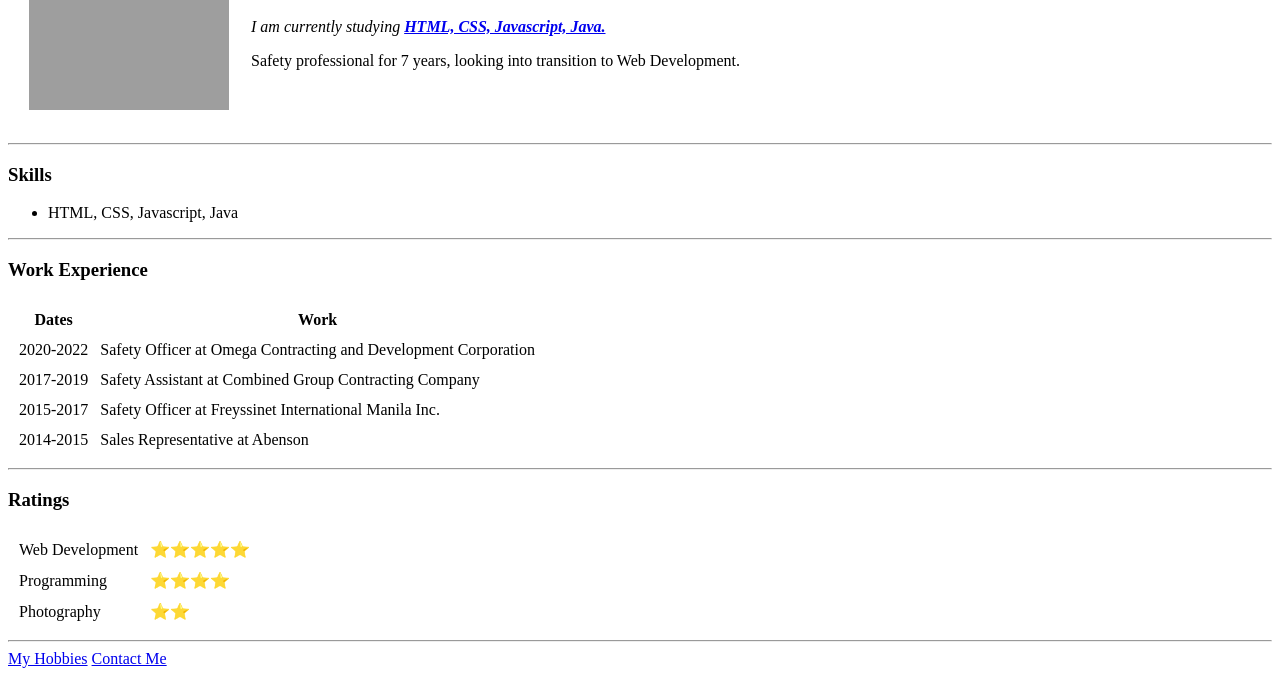
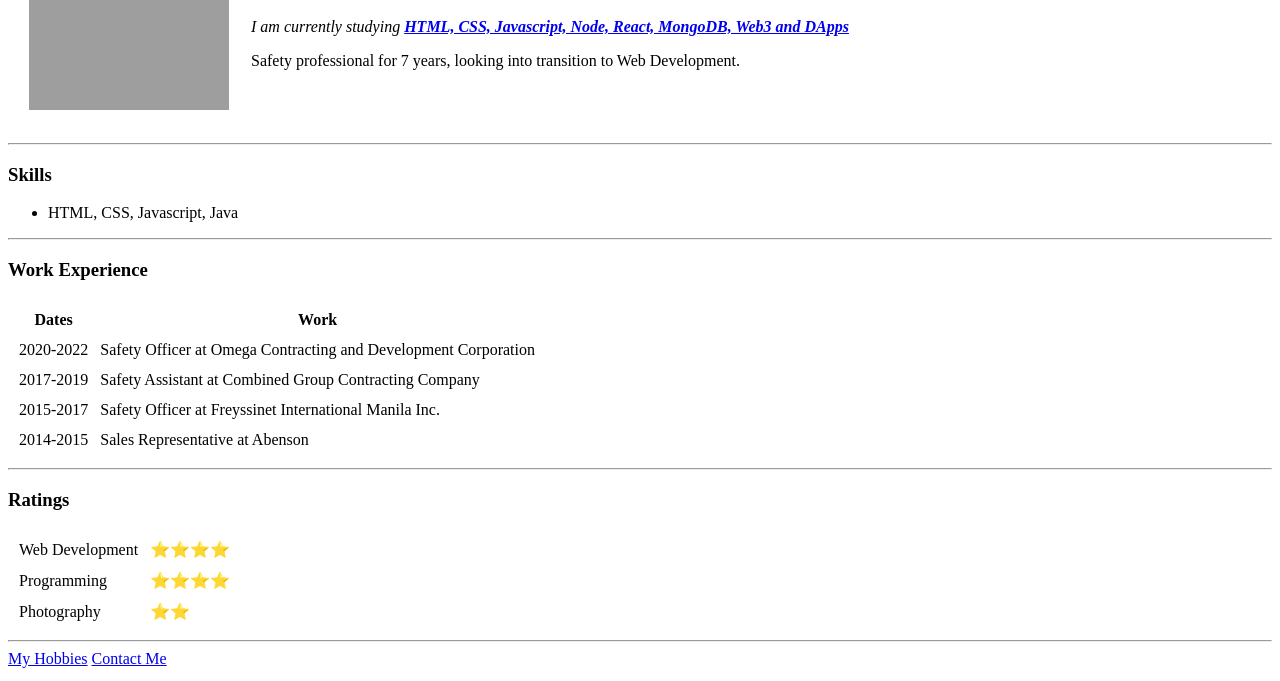
Before and after one commit to karlvindev/cv, a plain HTML site: page index.html in a window 1280 px wide. Shown: the part 119-800 px from the top of the page. Drawn offline with Linux system fonts and the light colour scheme; grey boxes are pictures that could not be loaded.

Commit message:
Update index.html

```diff
--- a/index.html
+++ b/index.html
@@ -9,7 +9,7 @@
         <tr>
             <td><img src="images/Picsart_23-07-20_12-52-10-591-modified.png" width="200" height="200" alt="karl profile picture"></td>
             <td> <h1>Karl Vincent Sarmiento</h1>
-                <p><em>I am currently studying <strong><a href="https://google.com">HTML, CSS, Javascript, Java.</a></strong></em></p>
+                <p><em>I am currently studying <strong><a href="https://www.udemy.com/course/the-complete-web-development-bootcamp/">HTML, CSS, Javascript, Node, React, MongoDB, Web3 and DApps</a></strong></em></p>
                 <p>Safety professional for 7 years, looking into transition to Web Development.</p></td>
         </tr>
     </table>
@@ -51,7 +51,7 @@
         <table cellspacing="10">
             <tr>
                 <td>Web Development</td>
-                <td>⭐⭐⭐⭐⭐</td>
+                <td>⭐⭐⭐⭐</td>
             </tr>
             <tr>
                 <td>Programming</td>
```
